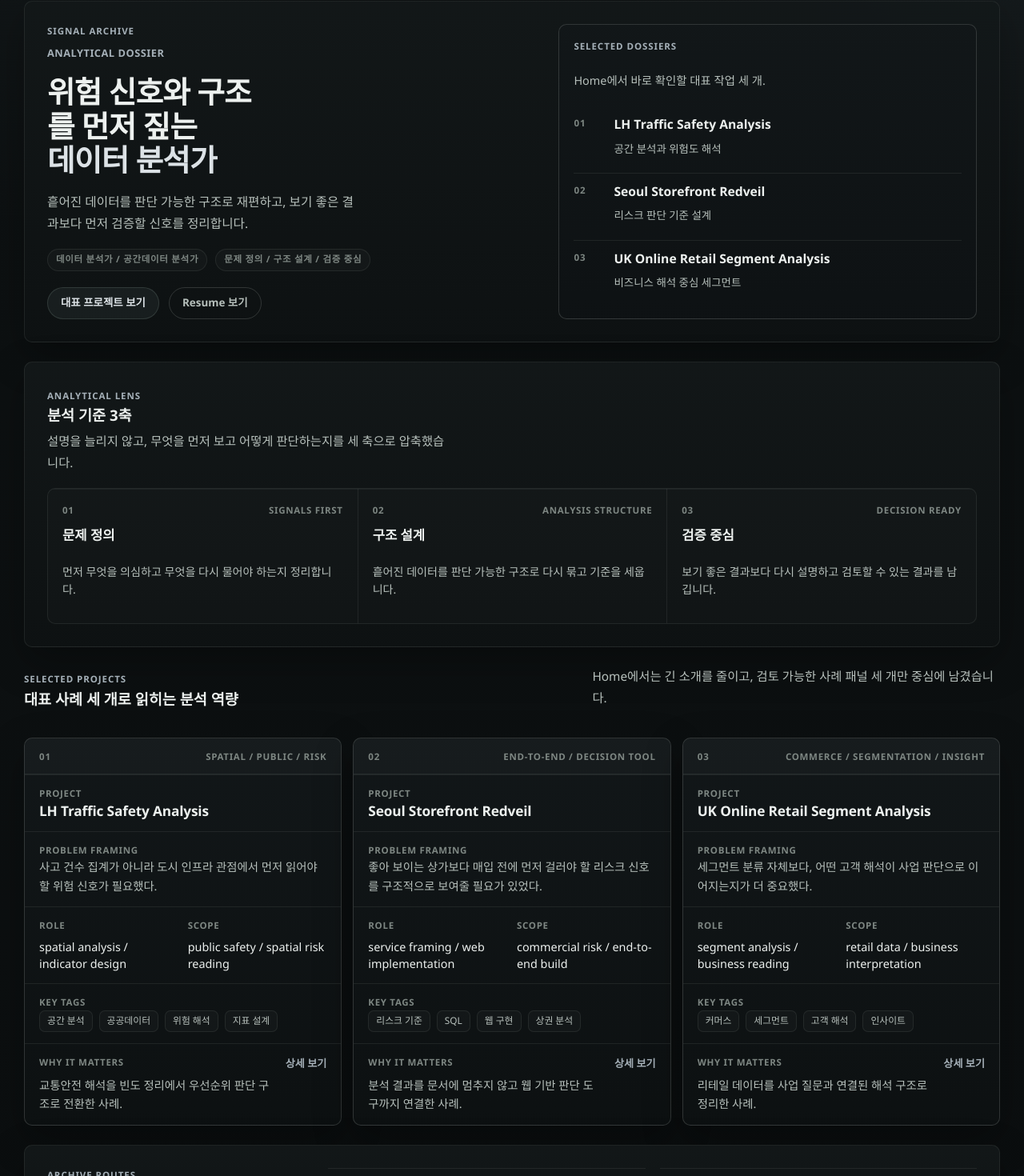
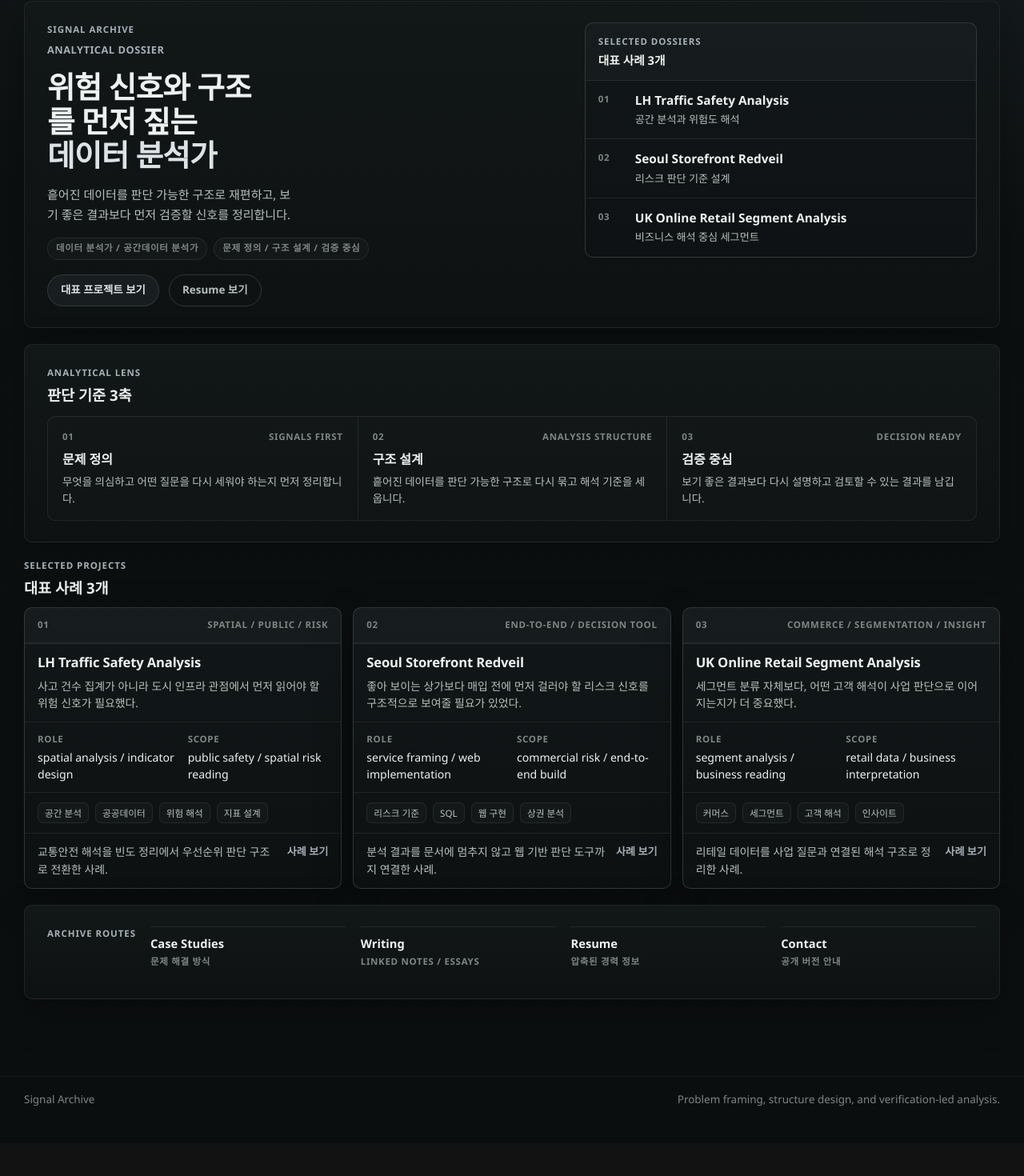
Before and after one commit to dffxonnb-cyber/signal-archive, a Next.js app: page / in a window 1280 px wide. Shown: the part 132-1602 px from the top of the page at 80% size. After the commit the page ends 1561 px from the top, so only its background shows below. Built offline with nearby package versions, Linux system fonts and the light colour scheme.

Commit message:
refactor(home): tighten landing page around core dossiers

```diff
--- a/app/globals.css
+++ b/app/globals.css
@@ -347,42 +347,38 @@ main {
 }
 
 .page-grid--home {
-  gap: 24px;
+  gap: 20px;
 }
 
 .home-hero,
 .home-lens,
 .home-routes {
-  padding: 28px;
+  padding: 26px 28px;
 }
 
 .home-hero {
-  grid-template-columns: minmax(0, 1.08fr) minmax(320px, 0.92fr);
-  gap: 26px;
-  align-items: stretch;
+  grid-template-columns: minmax(0, 1.14fr) minmax(320px, 0.86fr);
+  gap: 22px;
+  align-items: start;
 }
 
 .home-hero__copy,
-.home-dossier,
-.home-lens__header,
-.home-lens__axis,
+.home-rail,
 .home-selected,
 .home-project-card,
-.home-project-card__section,
-.home-routes__intro {
+.home-routes {
   display: grid;
 }
 
 .home-hero__copy {
-  gap: 18px;
+  gap: 16px;
   align-content: start;
 }
 
 .home-hero__lead,
-.home-lens__header,
-.home-routes__intro {
+.home-lens__head {
   display: grid;
-  gap: 8px;
+  gap: 6px;
 }
 
 .home-hero .hero-title {
@@ -398,22 +394,23 @@ main {
 
 .home-hero__summary {
   margin: 0;
-  max-width: 43ch;
+  max-width: 36ch;
   color: var(--text-secondary);
-  font-size: 0.98rem;
-  line-height: 1.72;
+  font-size: 0.94rem;
+  line-height: 1.66;
 }
 
 .home-hero__meta-line {
   display: flex;
   flex-wrap: wrap;
-  gap: 10px;
+  gap: 8px;
 }
 
 .home-hero__meta-token,
+.home-rail__index,
 .home-lens__axis-index,
 .home-lens__axis-label,
-.home-project-card__section-label,
+.home-project-card__index,
 .home-project-card__lens,
 .home-project-card__fact dt,
 .home-route span {
@@ -422,11 +419,11 @@ main {
   font-weight: 600;
   letter-spacing: 0.06em;
   text-transform: uppercase;
-  display: inline-flex;
-  align-items: center;
 }
 
 .home-hero__meta-token {
+  display: inline-flex;
+  align-items: center;
   min-height: 28px;
   padding: 0 10px;
   border: 1px solid var(--border);
@@ -438,53 +435,48 @@ main {
   margin-top: 2px;
 }
 
-.home-dossier {
-  gap: 16px;
-  padding: 18px 18px 16px;
+.home-rail {
+  gap: 0;
   border: 1px solid var(--border-strong);
   border-radius: 10px;
+  overflow: hidden;
   background:
     linear-gradient(180deg, rgba(18, 23, 25, 0.98), rgba(14, 18, 20, 0.98));
 }
 
-.home-dossier__head {
+.home-rail__head {
   display: grid;
-  gap: 6px;
+  gap: 4px;
+  padding: 14px 16px;
+  border-bottom: 1px solid var(--border);
+  background: rgba(255, 255, 255, 0.018);
 }
 
-.home-dossier__head p,
-.home-route strong,
-.home-route span {
-  margin: 0;
+.home-rail__head strong,
+.home-route strong {
+  font-size: 0.92rem;
+  line-height: 1.4;
 }
 
-.home-dossier__head p {
-  color: var(--text-secondary);
-  font-size: 0.9rem;
-  line-height: 1.6;
+.home-rail__list {
+  display: grid;
 }
 
-.home-dossier__list {
+.home-rail__item {
   display: grid;
-  gap: 2px;
-}
-
-.home-dossier__item {
-  display: grid;
-  grid-template-columns: 38px minmax(0, 1fr);
+  grid-template-columns: 34px minmax(0, 1fr);
   gap: 12px;
-  padding: 12px 0;
+  padding: 14px 16px;
   border-top: 1px solid var(--border);
   transition: color 160ms ease;
 }
 
-.home-dossier__item:first-child {
+.home-rail__item:first-child {
   border-top: 0;
-  padding-top: 0;
 }
 
-.home-dossier__item:hover,
-.home-dossier__item:focus-visible,
+.home-rail__item:hover,
+.home-rail__item:focus-visible,
 .home-project-card__title a:hover,
 .home-project-card__title a:focus-visible,
 .home-project-card__link:hover,
@@ -494,58 +486,39 @@ main {
   color: var(--accent-strong);
 }
 
-.home-dossier__index,
-.home-project-card__index {
-  color: var(--text-muted);
-  font-size: 0.72rem;
-  font-weight: 700;
-  letter-spacing: 0.08em;
-  text-transform: uppercase;
-}
-
-.home-dossier__body {
+.home-rail__body {
   display: grid;
   gap: 4px;
 }
 
-.home-dossier__body strong {
-  font-size: 0.98rem;
+.home-rail__body strong {
+  font-size: 0.96rem;
   line-height: 1.4;
 }
 
-.home-dossier__body span {
+.home-rail__body span {
   color: var(--text-secondary);
-  font-size: 0.84rem;
-  line-height: 1.48;
+  font-size: 0.82rem;
+  line-height: 1.46;
 }
 
 .home-lens {
-  gap: 18px;
+  gap: 14px;
 }
 
 .home-lens__matrix {
   display: grid;
   grid-template-columns: repeat(3, minmax(0, 1fr));
-  gap: 0;
   border: 1px solid var(--border);
   border-radius: 10px;
   overflow: hidden;
-  background: rgba(255, 255, 255, 0.015);
-  position: relative;
-}
-
-.home-lens__matrix::before {
-  content: "";
-  position: absolute;
-  inset: 0;
-  pointer-events: none;
-  box-shadow: inset 0 1px 0 rgba(165, 176, 184, 0.08);
+  background: rgba(255, 255, 255, 0.012);
 }
 
 .home-lens__axis {
-  gap: 10px;
-  min-height: 100%;
-  padding: 18px 18px 16px;
+  display: grid;
+  gap: 8px;
+  padding: 16px 18px;
   border-left: 1px solid var(--border);
 }
 
@@ -562,18 +535,24 @@ main {
 
 .home-lens__axis h3 {
   margin: 0;
-  font-size: 1.04rem;
-  line-height: 1.32;
+  font-size: 1rem;
+  line-height: 1.3;
 }
 
 .home-lens__axis p {
+  margin: 0;
   color: var(--text-secondary);
-  font-size: 0.88rem;
-  line-height: 1.62;
+  font-size: 0.84rem;
+  line-height: 1.54;
 }
 
-.section-head--tight {
-  gap: 10px;
+.home-selected {
+  gap: 12px;
+}
+
+.home-selected__head {
+  display: grid;
+  gap: 6px;
 }
 
 .home-selected__grid {
@@ -595,41 +574,43 @@ main {
   transition:
     transform 160ms ease,
     border-color 160ms ease,
-    background 160ms ease,
     box-shadow 160ms ease;
 }
 
 .home-project-card:hover,
 .home-project-card:focus-within {
-  transform: translateY(-3px);
-  border-color: rgba(165, 176, 184, 0.28);
-  box-shadow: 0 24px 64px rgba(0, 0, 0, 0.34);
-}
-
-.home-project-card__head,
-.home-project-card__section--impact {
-  display: flex;
-  align-items: flex-start;
-  justify-content: space-between;
-  gap: 14px;
+  transform: translateY(-2px);
+  border-color: rgba(165, 176, 184, 0.24);
+  box-shadow: 0 22px 58px rgba(0, 0, 0, 0.3);
 }
 
 .home-project-card__head {
-  padding: 14px 18px 12px;
+  display: flex;
+  align-items: center;
+  justify-content: space-between;
+  gap: 12px;
+  padding: 12px 16px;
   border-bottom: 1px solid var(--border);
   background: rgba(255, 255, 255, 0.018);
 }
 
-.home-project-card__section,
-.home-project-card__facts {
-  padding: 14px 18px;
+.home-project-card__body,
+.home-project-card__facts,
+.home-project-card__tags,
+.home-project-card__footer {
+  padding: 12px 16px;
   border-top: 1px solid var(--border);
+}
+
+.home-project-card__body {
+  display: grid;
+  gap: 8px;
 }
 
 .home-project-card__title {
   margin: 0;
-  font-size: 1.08rem;
-  line-height: 1.34;
+  font-size: 1.04rem;
+  line-height: 1.32;
   letter-spacing: -0.01em;
 }
 
@@ -637,8 +618,8 @@ main {
 .home-project-card__impact {
   margin: 0;
   color: var(--text-secondary);
-  font-size: 0.9rem;
-  line-height: 1.62;
+  font-size: 0.87rem;
+  line-height: 1.56;
 }
 
 .home-project-card__facts {
@@ -650,13 +631,13 @@ main {
 
 .home-project-card__fact {
   display: grid;
-  gap: 6px;
+  gap: 4px;
 }
 
 .home-project-card__fact dd {
   margin: 0;
-  font-size: 0.9rem;
-  line-height: 1.48;
+  font-size: 0.88rem;
+  line-height: 1.46;
 }
 
 .home-project-card__tags {
@@ -668,22 +649,21 @@ main {
 .home-project-card__tag {
   display: inline-flex;
   align-items: center;
-  min-height: 27px;
-  padding: 0 9px;
+  min-height: 26px;
+  padding: 0 8px;
   border: 1px solid var(--border);
   border-radius: 7px;
   background: rgba(255, 255, 255, 0.025);
   color: var(--text-secondary);
-  font-size: 0.74rem;
+  font-size: 0.73rem;
   line-height: 1;
 }
 
-.home-project-card__impact-copy {
-  display: grid;
-  gap: 8px;
-}
-
-.home-project-card__section--impact {
+.home-project-card__footer {
+  display: flex;
+  align-items: flex-start;
+  justify-content: space-between;
+  gap: 12px;
   margin-top: auto;
 }
 
@@ -695,35 +675,23 @@ main {
 }
 
 .home-routes {
-  grid-template-columns: minmax(220px, 0.58fr) minmax(0, 1.42fr);
-  gap: 20px;
+  grid-template-columns: auto 1fr;
+  gap: 18px;
   align-items: start;
-}
-
-.home-routes__intro p {
-  margin: 0;
-  color: var(--text-secondary);
-  font-size: 0.92rem;
-  line-height: 1.6;
 }
 
 .home-routes__grid {
   display: grid;
-  grid-template-columns: repeat(2, minmax(0, 1fr));
+  grid-template-columns: repeat(4, minmax(0, 1fr));
   gap: 0 18px;
 }
 
 .home-route {
   display: grid;
   gap: 4px;
-  padding: 12px 0;
+  padding: 10px 0;
   border-top: 1px solid var(--border);
   transition: color 160ms ease;
-}
-
-.home-route strong {
-  font-size: 0.92rem;
-  line-height: 1.4;
 }
 
 .section-head {
@@ -1276,7 +1244,7 @@ main {
   }
 
   .project-card__footer,
-  .home-project-card__section--impact,
+  .home-project-card__footer,
   .home-project-card__head {
     flex-direction: column;
     align-items: flex-start;
--- a/app/page.tsx
+++ b/app/page.tsx
@@ -8,18 +8,18 @@ const heroMeta = [
   "문제 정의 / 구조 설계 / 검증 중심",
 ];
 
-const frameItems = [
+const lensItems = [
   {
     index: "01",
     title: "문제 정의",
     label: "signals first",
-    summary: "먼저 무엇을 의심하고 무엇을 다시 물어야 하는지 정리합니다.",
+    summary: "무엇을 의심하고 어떤 질문을 다시 세워야 하는지 먼저 정리합니다.",
   },
   {
     index: "02",
     title: "구조 설계",
     label: "analysis structure",
-    summary: "흩어진 데이터를 판단 가능한 구조로 다시 묶고 기준을 세웁니다.",
+    summary: "흩어진 데이터를 판단 가능한 구조로 다시 묶고 해석 기준을 세웁니다.",
   },
   {
     index: "03",
@@ -29,67 +29,51 @@ const frameItems = [
   },
 ];
 
-const routeGroups = [
-  {
-    href: "/case-studies",
-    label: "Case Studies",
-    summary: "문제 해결 방식 정리",
-  },
-  {
-    href: "/writing",
-    label: "Writing",
-    summary: "프로젝트 연계 기록",
-  },
-  {
-    href: "/resume",
-    label: "Resume",
-    summary: "압축된 경력 정보",
-  },
-  {
-    href: "/contact",
-    label: "Contact",
-    summary: "공개 버전 안내",
-  },
+const archiveRoutes = [
+  { href: "/case-studies", label: "Case Studies", summary: "문제 해결 방식" },
+  { href: "/writing", label: "Writing", summary: "linked notes / essays" },
+  { href: "/resume", label: "Resume", summary: "압축된 경력 정보" },
+  { href: "/contact", label: "Contact", summary: "공개 버전 안내" },
 ];
 
 const homeProjectMeta: Record<
   string,
   {
     lens: string;
+    note: string;
     problem: string;
     roleLabel: string;
     scopeLabel: string;
     tags: string[];
     impact: string;
-    quickNote: string;
   }
 > = {
   "lh-traffic-safety-analysis": {
     lens: "spatial / public / risk",
+    note: "공간 분석과 위험도 해석",
     problem: "사고 건수 집계가 아니라 도시 인프라 관점에서 먼저 읽어야 할 위험 신호가 필요했다.",
     roleLabel: "spatial analysis / indicator design",
     scopeLabel: "public safety / spatial risk reading",
     tags: ["공간 분석", "공공데이터", "위험 해석", "지표 설계"],
     impact: "교통안전 해석을 빈도 정리에서 우선순위 판단 구조로 전환한 사례.",
-    quickNote: "공간 분석과 위험도 해석",
   },
   "seoul-storefront-redveil": {
     lens: "end-to-end / decision tool",
+    note: "리스크 판단 기준 설계",
     problem: "좋아 보이는 상가보다 매입 전에 먼저 걸러야 할 리스크 신호를 구조적으로 보여줄 필요가 있었다.",
     roleLabel: "service framing / web implementation",
     scopeLabel: "commercial risk / end-to-end build",
     tags: ["리스크 기준", "SQL", "웹 구현", "상권 분석"],
     impact: "분석 결과를 문서에 멈추지 않고 웹 기반 판단 도구까지 연결한 사례.",
-    quickNote: "리스크 판단 기준 설계",
   },
   "uk-online-retail-segment-analysis": {
     lens: "commerce / segmentation / insight",
+    note: "비즈니스 해석 중심 세그먼트",
     problem: "세그먼트 분류 자체보다, 어떤 고객 해석이 사업 판단으로 이어지는지가 더 중요했다.",
     roleLabel: "segment analysis / business reading",
     scopeLabel: "retail data / business interpretation",
     tags: ["커머스", "세그먼트", "고객 해석", "인사이트"],
     impact: "리테일 데이터를 사업 질문과 연결된 해석 구조로 정리한 사례.",
-    quickNote: "비즈니스 해석 중심 세그먼트",
   },
 };
 
@@ -138,19 +122,19 @@ export default function HomePage() {
             </div>
           </div>
 
-          <aside className="home-dossier">
-            <div className="home-dossier__head">
+          <aside className="home-rail">
+            <div className="home-rail__head">
               <span className="eyebrow">Selected Dossiers</span>
-              <p>Home에서 바로 확인할 대표 작업 세 개.</p>
+              <strong>대표 사례 3개</strong>
             </div>
 
-            <div className="home-dossier__list">
+            <div className="home-rail__list">
               {selectedProjects.map(({ project, meta }, index) => (
-                <Link className="home-dossier__item" href={`/projects/${project.slug}`} key={project.slug}>
-                  <span className="home-dossier__index">{`0${index + 1}`}</span>
-                  <div className="home-dossier__body">
+                <Link className="home-rail__item" href={`/projects/${project.slug}`} key={project.slug}>
+                  <span className="home-rail__index">{`0${index + 1}`}</span>
+                  <div className="home-rail__body">
                     <strong>{project.title}</strong>
-                    <span>{meta?.quickNote ?? project.badges[0] ?? project.format}</span>
+                    <span>{meta?.note ?? project.badges[0] ?? project.format}</span>
                   </div>
                 </Link>
               ))}
@@ -159,18 +143,13 @@ export default function HomePage() {
         </section>
 
         <section className="surface-card home-lens">
-          <div className="home-lens__header">
-            <div>
-              <span className="eyebrow">Analytical Lens</span>
-              <h2 className="section-title">분석 기준 3축</h2>
-            </div>
-            <p className="page-intro">
-              설명을 늘리지 않고, 무엇을 먼저 보고 어떻게 판단하는지를 세 축으로 압축했습니다.
-            </p>
+          <div className="home-lens__head">
+            <span className="eyebrow">Analytical Lens</span>
+            <h2 className="section-title">판단 기준 3축</h2>
           </div>
 
           <div className="home-lens__matrix">
-            {frameItems.map((item) => (
+            {lensItems.map((item) => (
               <article className="home-lens__axis" key={item.title}>
                 <div className="home-lens__axis-top">
                   <span className="home-lens__axis-index">{item.index}</span>
@@ -184,14 +163,9 @@ export default function HomePage() {
         </section>
 
         <section className="page-grid home-selected">
-          <div className="section-head section-head--split section-head--tight">
-            <div>
-              <span className="eyebrow">Selected Projects</span>
-              <h2 className="section-title">대표 사례 세 개로 읽히는 분석 역량</h2>
-            </div>
-            <p className="page-intro section-copy">
-              Home에서는 긴 소개를 줄이고, 검토 가능한 사례 패널 세 개만 중심에 남겼습니다.
-            </p>
+          <div className="home-selected__head">
+            <span className="eyebrow">Selected Projects</span>
+            <h2 className="section-title">대표 사례 3개</h2>
           </div>
 
           <div className="home-selected__grid">
@@ -199,26 +173,22 @@ export default function HomePage() {
               <HomeProjectCard
                 key={project.slug}
                 index={index + 1}
-                impact={meta?.impact ?? project.outcome}
                 lens={meta?.lens ?? project.badges.slice(0, 2).join(" / ")}
                 problem={meta?.problem ?? project.summary}
-                project={project}
                 roleLabel={meta?.roleLabel ?? project.role.slice(0, 2).join(" / ")}
                 scopeLabel={meta?.scopeLabel ?? project.domains.slice(0, 2).join(" / ")}
                 tags={meta?.tags ?? project.problemTypes.slice(0, 4)}
+                impact={meta?.impact ?? project.outcome}
+                project={project}
               />
             ))}
           </div>
         </section>
 
         <section className="surface-card home-routes">
-          <div className="home-routes__intro">
-            <span className="eyebrow">Archive Routes</span>
-            <p>나머지 경로는 보조 탐색으로만 남깁니다.</p>
-          </div>
-
+          <span className="eyebrow">Archive Routes</span>
           <div className="home-routes__grid">
-            {routeGroups.map((route) => (
+            {archiveRoutes.map((route) => (
               <Link className="home-route" href={route.href} key={route.href}>
                 <strong>{route.label}</strong>
                 <span>{route.summary}</span>
--- a/components/home-project-card.tsx
+++ b/components/home-project-card.tsx
@@ -30,15 +30,10 @@ export function HomeProjectCard({
         <span className="home-project-card__lens">{lens}</span>
       </div>
 
-      <div className="home-project-card__section">
-        <span className="home-project-card__section-label">Project</span>
+      <div className="home-project-card__body">
         <h3 className="home-project-card__title">
           <Link href={`/projects/${project.slug}`}>{project.title}</Link>
         </h3>
-      </div>
-
-      <div className="home-project-card__section">
-        <span className="home-project-card__section-label">Problem framing</span>
         <p className="home-project-card__problem">{problem}</p>
       </div>
 
@@ -53,8 +48,6 @@ export function HomeProjectCard({
         </div>
       </dl>
 
-      <div className="home-project-card__section">
-        <span className="home-project-card__section-label">Key tags</span>
       <div className="home-project-card__tags">
         {tags.map((tag) => (
           <span className="home-project-card__tag" key={tag}>
@@ -62,15 +55,11 @@ export function HomeProjectCard({
           </span>
         ))}
       </div>
-      </div>
 
-      <div className="home-project-card__section home-project-card__section--impact">
-        <div className="home-project-card__impact-copy">
-          <span className="home-project-card__section-label">Why it matters</span>
+      <div className="home-project-card__footer">
         <p className="home-project-card__impact">{impact}</p>
-        </div>
         <Link className="home-project-card__link" href={`/projects/${project.slug}`}>
-          상세 보기
+          사례 보기
         </Link>
       </div>
     </article>
```
Lines whose indentation alone changed are shown as unchanged.
